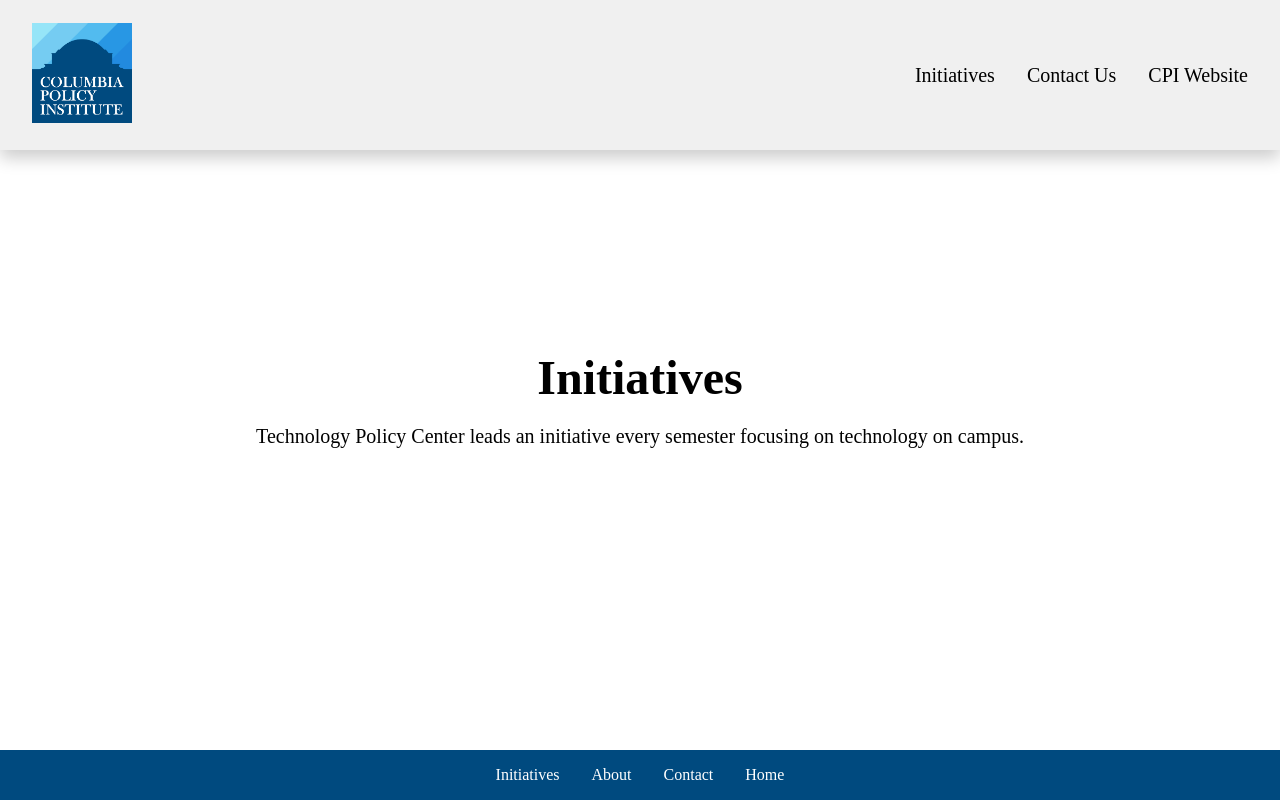
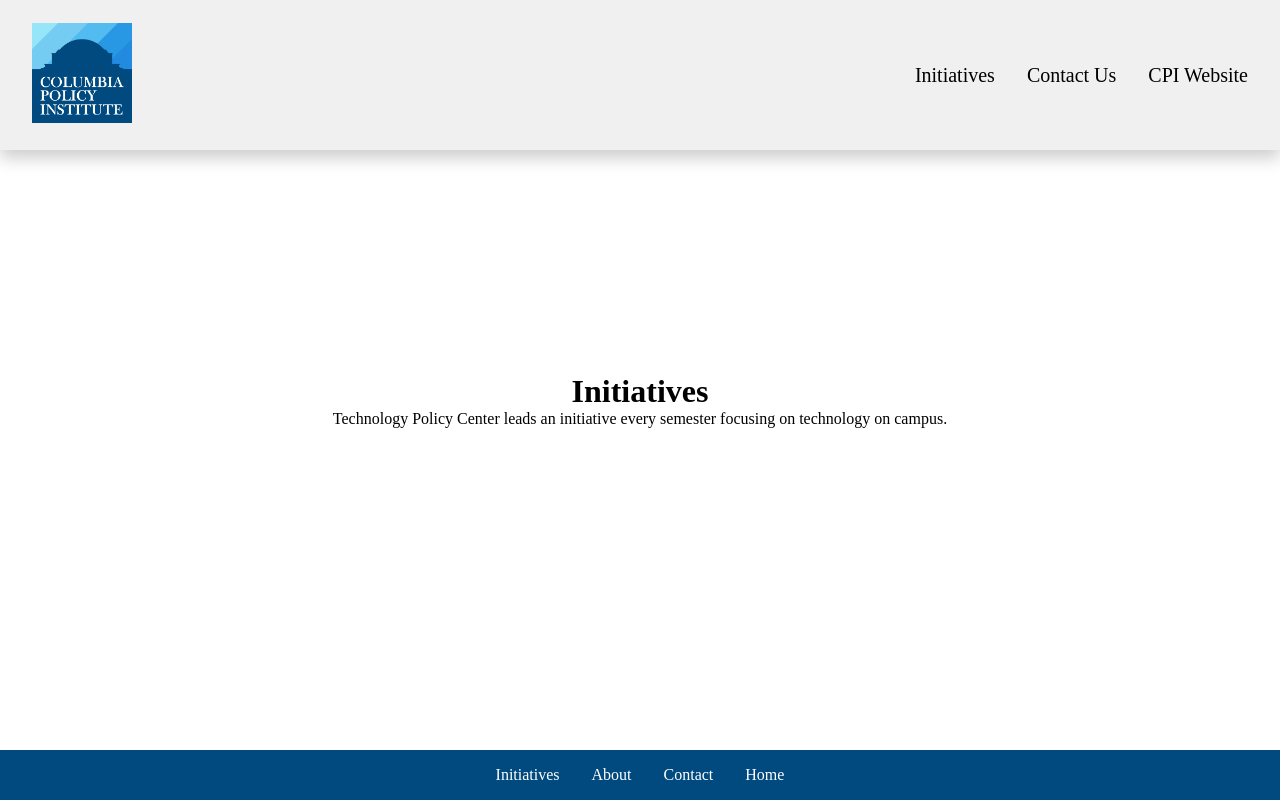
Before and after one commit to kthopeleee/TechnologyCenter, a React (Create React App) app: page /TechnologyCenter/initiatives in a window 1280 px wide. Built offline with nearby package versions, Linux system fonts and the light colour scheme.

Commit message:
initaitve page linked

```diff
--- a/src/App.js
+++ b/src/App.js
@@ -6,11 +6,11 @@ import AboutSection from './components/AboutSection/AboutSection';
 import InitiativesFirstPage from './components/Initiatives/InitiativesFirstPage';
 
 function App() {
+  console.log("App rendered with basename /TechnologyCenter");
   return (
     <Router basename="/TechnologyCenter">
       <Header />
       <Routes>
-        {/* Single page combining HeroSection and AboutSection */}
         <Route
           path="/"
           element={
@@ -20,7 +20,6 @@ function App() {
             </>
           }
         />
-        {/* Initiatives page */}
         <Route path="/initiatives" element={<InitiativesFirstPage />} />
       </Routes>
     </Router>
--- a/src/components/Header/Header.js
+++ b/src/components/Header/Header.js
@@ -12,7 +12,7 @@ const Header = () => {
 
       {/* Navigation Links */}
       <nav className="nav-links">
-        <a href="/initiatives" className="nav-item">Initiatives</a>
+        <a href="/TechnologyCenter/initiatives" className="nav-item">Initiatives</a>
         <a
           href="https://www.columbiapolicyinstitute.org/contact-us"
           target="_blank"
--- a/src/components/Initiatives/InitiativesFirstPage.js
+++ b/src/components/Initiatives/InitiativesFirstPage.js
@@ -1,18 +1,16 @@
 import React from 'react';
-import Footer from './Footer/Footer'; // Adjust path based on your folder structure
+import Footer from './Footer/Footer';
 import './InitiativesFirstPage.css';
 
 const InitiativesFirstPage = () => {
+  console.log("InitiativesFirstPage rendered");
   return (
     <div className="initiatives-page">
-      <div className="header">
-        <h1>Initiatives</h1>
-        <p>
-          Technology Policy Center leads an initiative every semester focusing
-          on technology on campus.
-        </p>
-      </div>
-      <Footer /> {/* Footer component extracted and added here */}
+      <h1>Initiatives</h1>
+      <p>
+        Technology Policy Center leads an initiative every semester focusing on technology on campus.
+      </p>
+      <Footer />
     </div>
   );
 };
```
